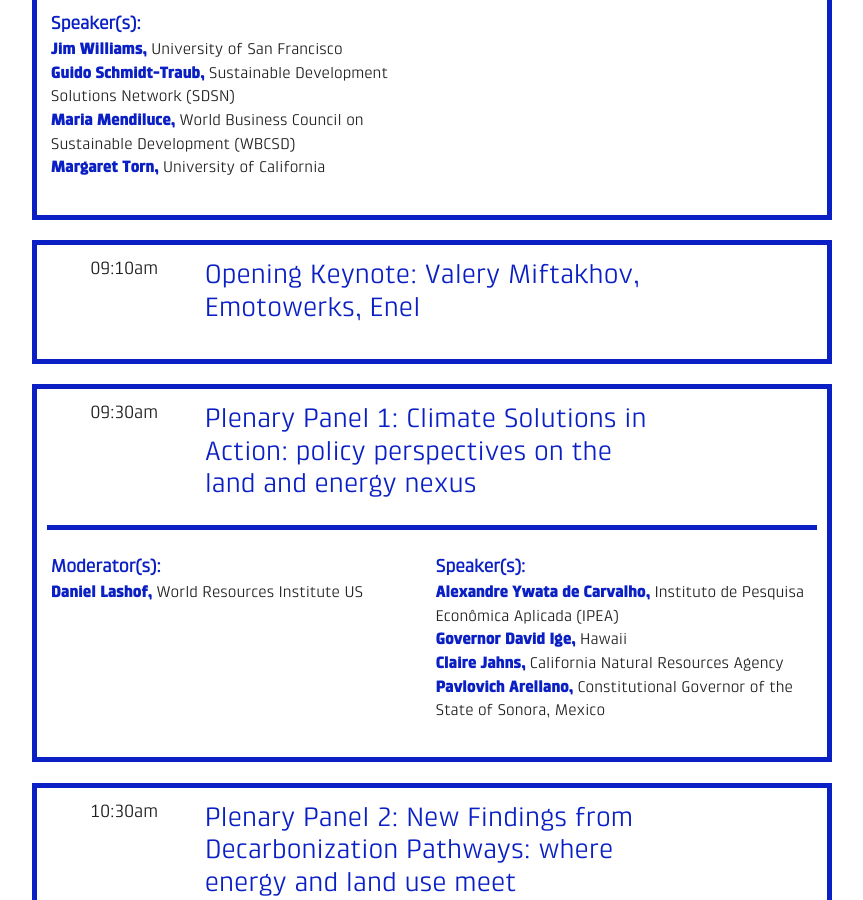
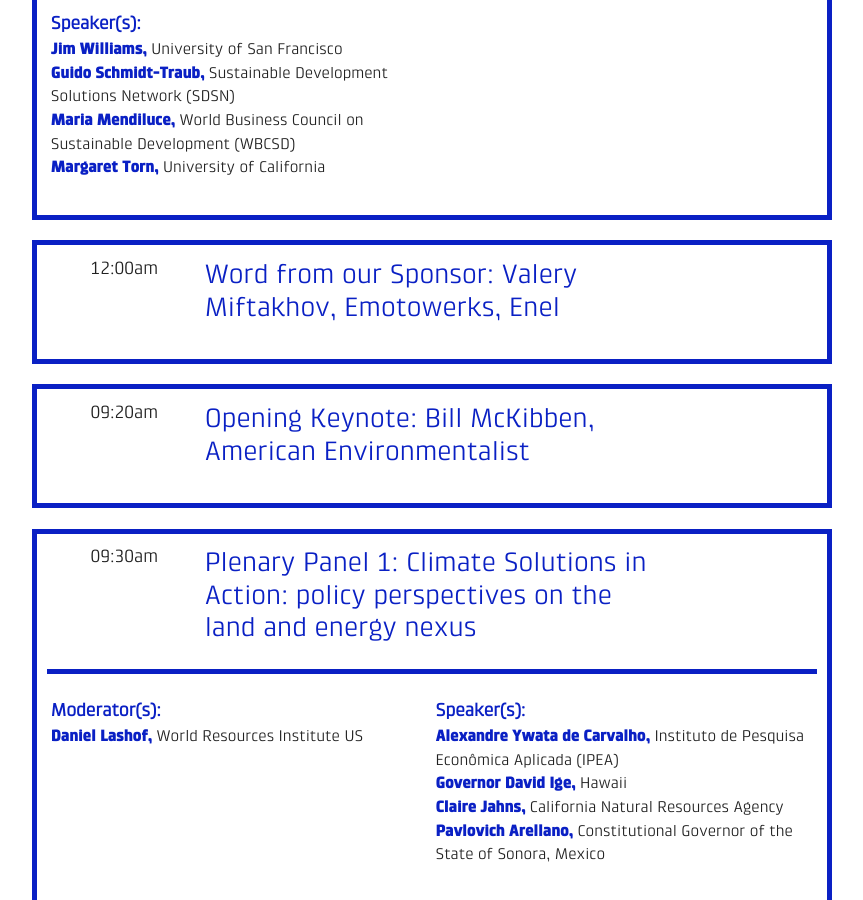
Before and after one commit to ryanswaney/lesc-jekyll, a Jekyll site: the page built from _event/lesc-gcas.markdown, in a window 1280 px wide and 900 px high, scrolled down 1895 px. Shown: the whole window, without its empty margins (208-1071 px from the left). Built offline with Jekyll 4.4.1, drawn with Linux system fonts in a browser that asks for light colours; nearby versions of some CDN libraries.

Commit message:
Updated Lesc Gcas

```diff
--- a/_event/lesc-gcas.markdown
+++ b/_event/lesc-gcas.markdown
@@ -29,8 +29,14 @@
     Business Council on Sustainable Development (WBCSD)  \n**Margaret Torn,** University
     of California  "
   description:
-- title: 'Opening Keynote: Valery Miftakhov, Emotowerks, Enel'
-  date: 2018-09-11 09:10:00 Z
+- title: 'Word from our Sponsor: Valery Miftakhov, Emotowerks, Enel'
+  date: 2018-09-11 00:00:00 Z
+  starts_at:
+  moderators:
+  speakers:
+  description:
+- title: 'Opening Keynote: Bill McKibben, American Environmentalist'
+  date: 2018-09-11 09:20:00 Z
   starts_at:
   moderators:
   speakers:
```
